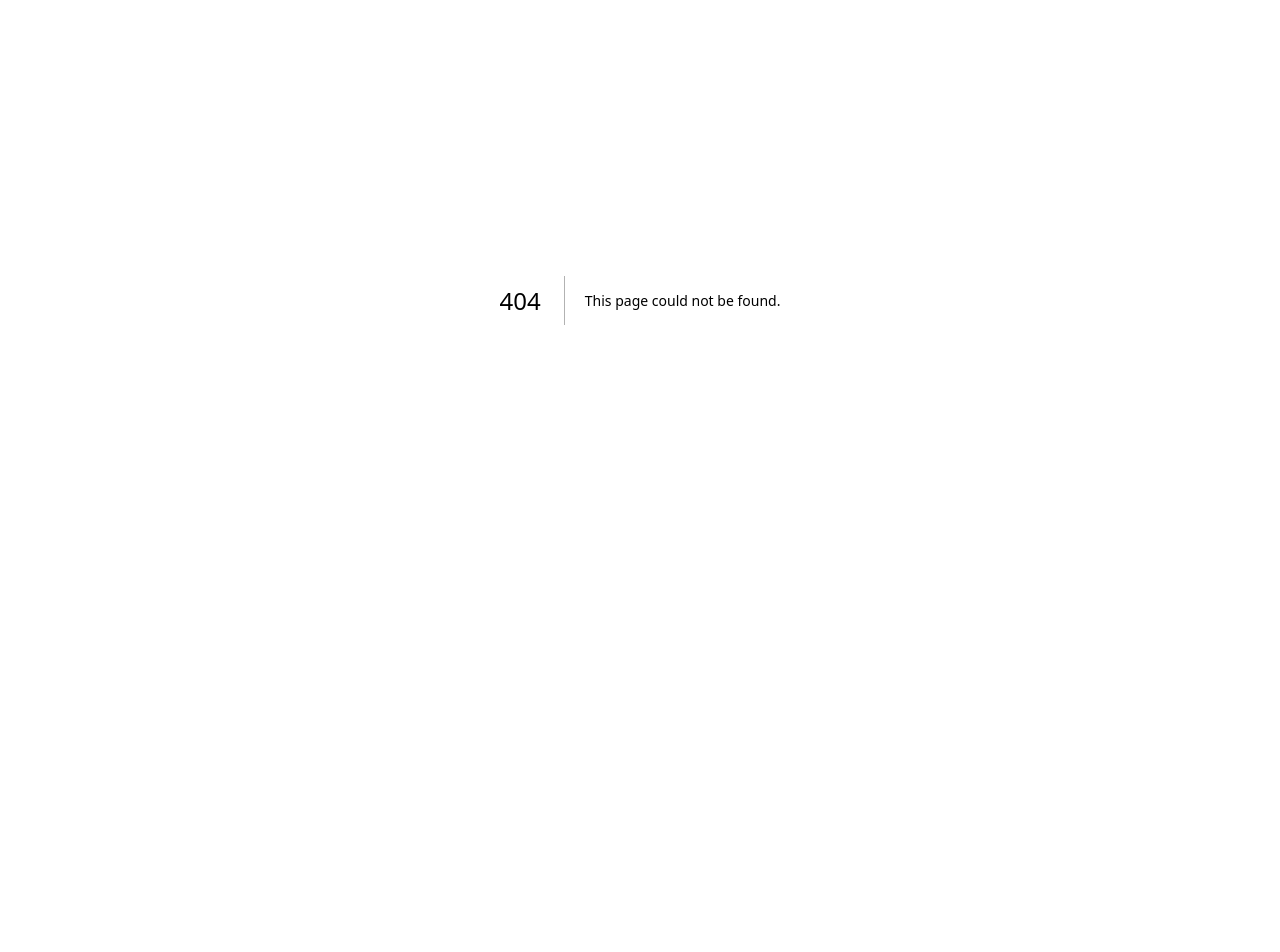
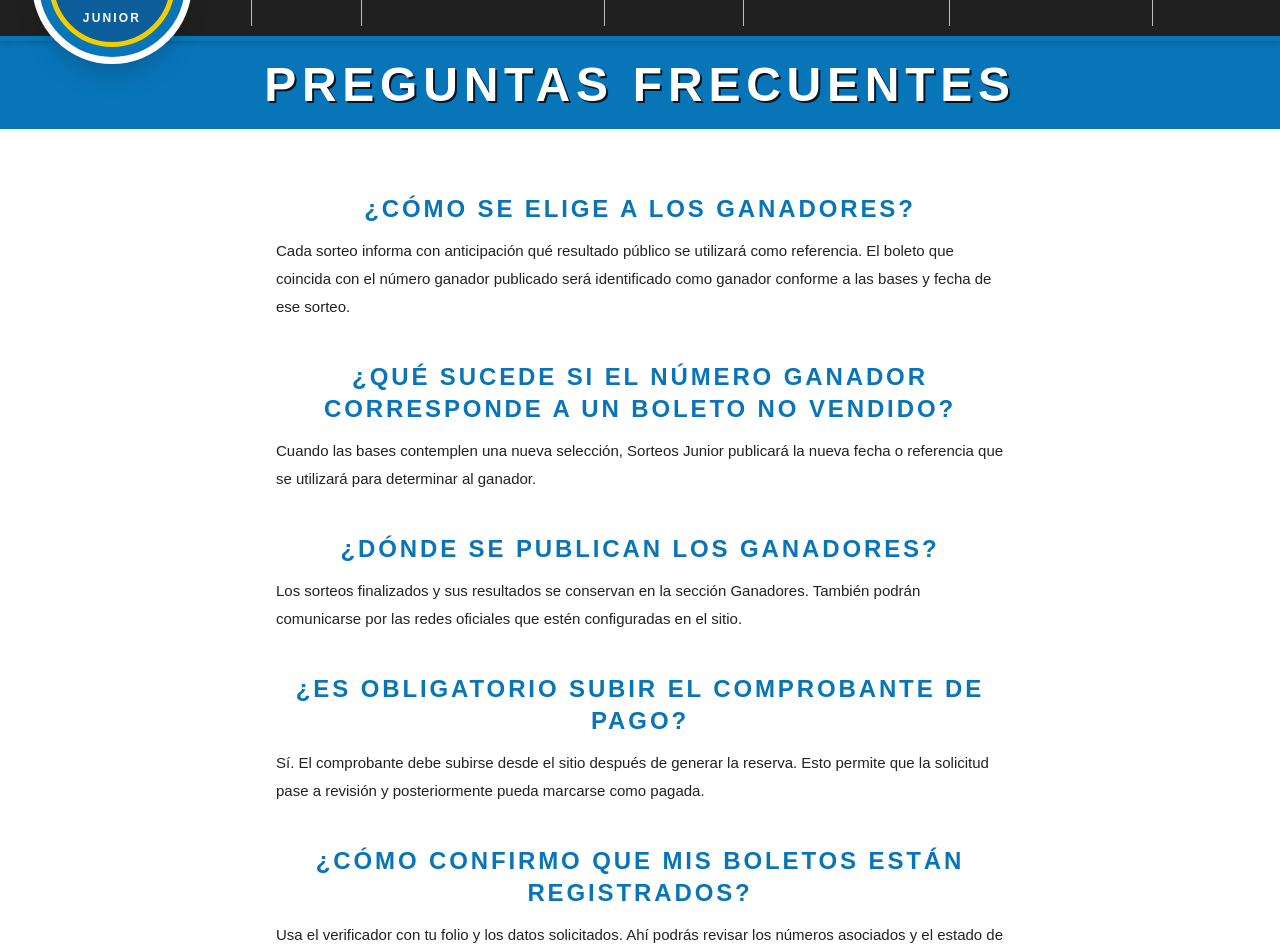
Before and after one commit to victornada2001-hash/Auto-Stereo-Codes---Car-Radio-Code-Service, a Next.js app in the folder raffles-app/: page /preguntas-frecuentes in a window 1280 px wide. Before the commit this address had no page. Shown: the part 100-1052 px from the top of the page. Before the commit the page ends 800 px from the top, so only its background shows below. Built offline with nearby package versions, Linux system fonts and the light colour scheme.

Commit message:
Agrega página neutral de preguntas frecuentes

```diff
--- /dev/null
+++ b/raffles-app/app/preguntas-frecuentes/page.tsx
@@ -0,0 +1,32 @@
+import { JuniorClassicHeader } from "../components/junior-classic-header";
+import { SiteFooter } from "../components/site";
+
+const phone = "6648118609";
+
+const questions = [
+  ["¿Cómo se elige a los ganadores?", "Cada sorteo informa con anticipación qué resultado público se utilizará como referencia. El boleto que coincida con el número ganador publicado será identificado como ganador conforme a las bases y fecha de ese sorteo."],
+  ["¿Qué sucede si el número ganador corresponde a un boleto no vendido?", "Cuando las bases contemplen una nueva selección, Sorteos Junior publicará la nueva fecha o referencia que se utilizará para determinar al ganador."],
+  ["¿Dónde se publican los ganadores?", "Los sorteos finalizados y sus resultados se conservan en la sección Ganadores. También podrán comunicarse por las redes oficiales que estén configuradas en el sitio."],
+  ["¿Es obligatorio subir el comprobante de pago?", "Sí. El comprobante debe subirse desde el sitio después de generar la reserva. Esto permite que la solicitud pase a revisión y posteriormente pueda marcarse como pagada."],
+  ["¿Cómo confirmo que mis boletos están registrados?", "Usa el verificador con tu folio y los datos solicitados. Ahí podrás revisar los números asociados y el estado de la solicitud."],
+  ["¿Puedo escoger mis propios números?", "Sí. Puedes seleccionar números disponibles de forma manual o utilizar la Máquina de la Suerte para recibir una selección aleatoria de números disponibles."],
+  ["¿Qué pasa si aparto boletos y no realizo el pago?", "La solicitud puede quedar marcada como no pagada. La administración determina cuándo liberar nuevamente esos números, conservando el historial de la solicitud."],
+  ["¿Dónde veo la fecha y condiciones de cada sorteo?", "La página individual de cada sorteo muestra su fecha, premio, precio del boleto, emisión y la información publicada para esa edición."],
+];
+
+export default function FrequentlyAskedQuestionsPage() {
+  return <main className="min-h-screen bg-white text-[#171717]">
+    <JuniorClassicHeader whatsapp={phone} />
+    <div className="bg-[#0875b9] px-5 py-5 text-center text-3xl font-black uppercase tracking-[.12em] text-white [text-shadow:2px_2px_0_rgba(0,0,0,.8)] md:text-5xl">Preguntas frecuentes</div>
+    <section className="mx-auto max-w-3xl px-5 py-12 md:py-16">
+      <div className="space-y-10">
+        {questions.map(([q,a]) => <article key={q}><h2 className="text-center text-xl font-black uppercase tracking-[.12em] text-[#0875b9] md:text-2xl">{q}</h2><p className="mt-3 text-[15px] leading-7 text-[#222]">{a}</p></article>)}
+      </div>
+      <div className="mt-14 border-t-2 border-[#0875b9] pt-8 text-center">
+        <div className="font-black uppercase">¿Tienes otra pregunta?</div>
+        <a href={`https://wa.me/${phone}`} target="_blank" rel="noreferrer" className="mt-4 inline-block rounded-md bg-[#25d366] px-6 py-3 font-black text-black">WhatsApp · 664 811 8609</a>
+      </div>
+    </section>
+    <SiteFooter settings={{ whatsapp_number: phone }} />
+  </main>;
+}
```
